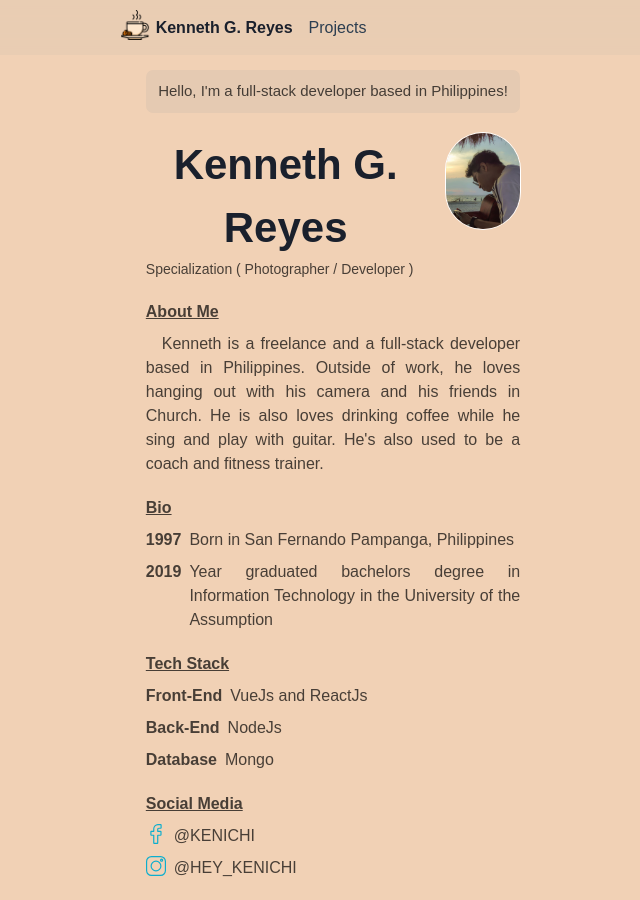
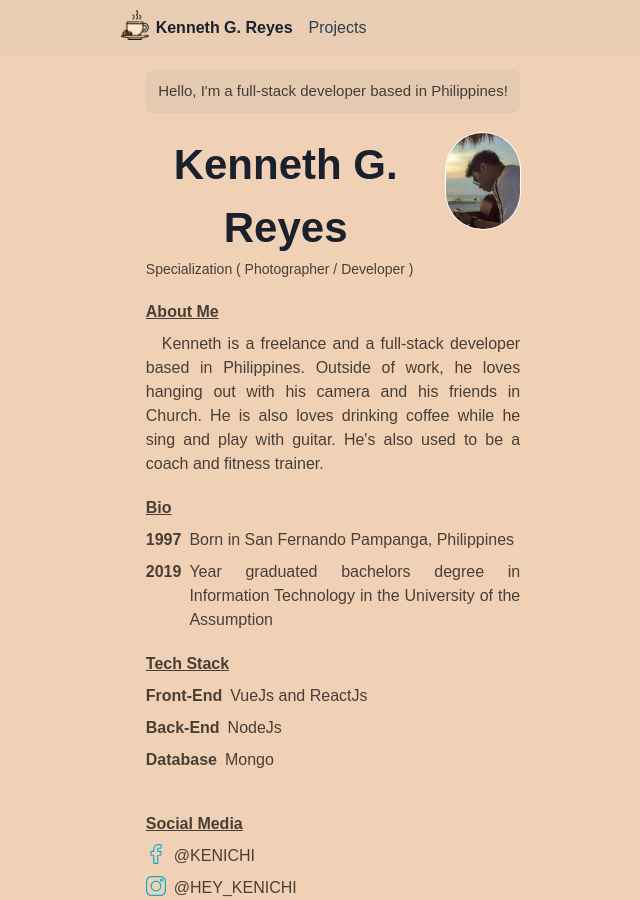
Before and after one commit to kenichii/my-portfolio, a Vue app: page / in a window 1280 px wide. Shown: the whole page, without its empty margins (307-947 px from the left). Built offline with nearby package versions, Linux system fonts and the light colour scheme; a web font is replaced by a local one.

Commit message:
adjusted margin

```diff
--- a/src/pages/Home/Home.vue
+++ b/src/pages/Home/Home.vue
@@ -131,7 +131,7 @@
       </span>
     </div>
 
-    <div class="content-body mt-5 about-me">
+    <div class="content-body mt-10 about-me">
       <div class="header-title">Social Media</div>
       <span class="flex pt-2">
         <img class="h-5 w-5" src="@/assets/013-facebook.svg" />
```
